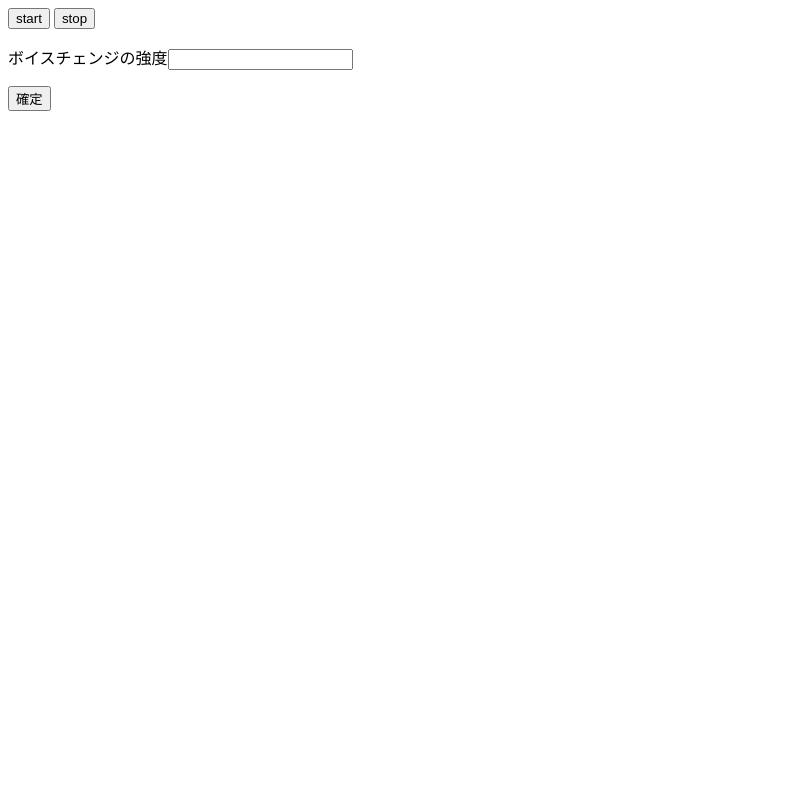
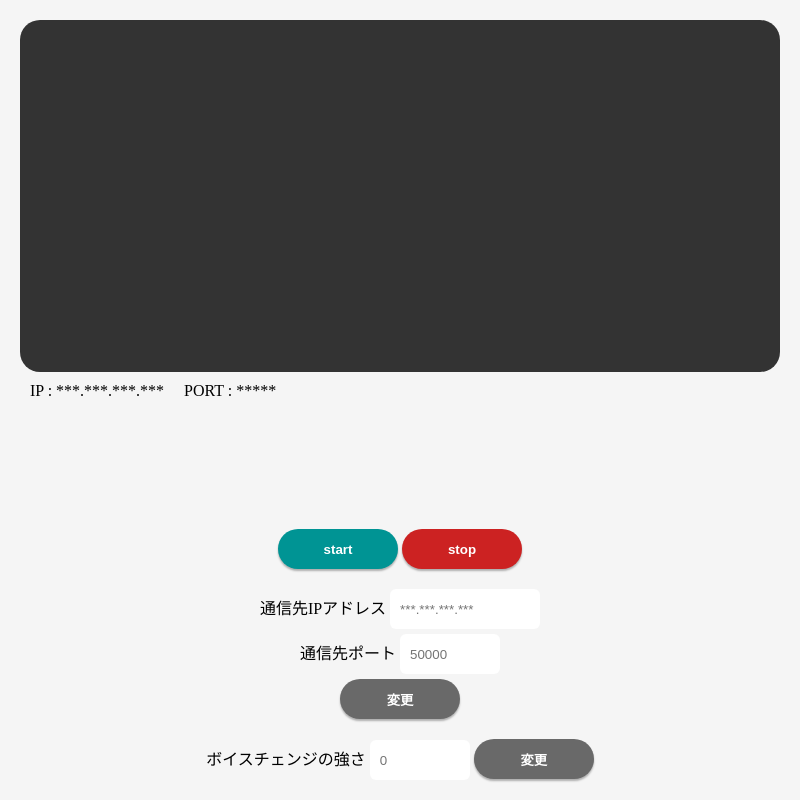
Before and after one commit to iuhisa/eeic_exp_i_demo_gui, an Electron app: page index.html in a window 800 px wide. Drawn offline with Linux system fonts and the light colour scheme.

Commit message:
Update design

```diff
--- a/css/main.css
+++ b/css/main.css
@@ -0,0 +1,112 @@
+* {
+    margin: 0;
+    padding: 0;
+    border: 0;
+    outline: 0;
+    box-sizing: border-box;
+}
+
+html, body {
+    height: 100%;
+}
+
+body {
+    background-color: whitesmoke;
+}
+
+button {
+    border-radius: 20px;
+    box-shadow: 0px 2px 2px rgba(0, 0, 0, 0.29);
+    color: white;
+    font-weight: bold;
+    height: 40px;
+    width: 120px;
+}
+
+input[type='number'] {
+    border-radius: 6px;
+    height: 40px;
+    width: 100px;
+    padding: 0 10px 0 10px;
+}
+
+input[type='text'] {
+    border-radius: 6px;
+    height: 40px;
+    width: 150px;
+    padding: 0 10px 0 10px;
+}
+
+button:active {
+    box-shadow: none;
+    transform: translateY(2px);
+}
+
+#dst-info {
+    margin: 10px;
+}
+
+#dst-info span:nth-child(2) {
+    margin-left: 20px;
+}
+
+#button-start {
+    background-color: rgb(0, 148, 148);
+}
+
+#button-start:hover {
+    background-color:teal;
+}
+
+#button-stop {
+    background-color: rgb(204, 34, 34);
+}
+
+#button-stop:hover {
+    background-color: firebrick;
+}
+
+.button-change {
+    background-color: rgb(122, 120, 120);
+}
+
+.button-change {
+    background-color: dimgray;
+}
+
+#output-area {
+    height: 60%;
+    padding: 20px;
+}
+
+#std_output-area {
+    background-color: #333333;
+    border-radius: 20px;
+    color: white;
+    height: 80%;
+    width: 100%;
+}
+
+#setting-area {
+    display: flex;
+    flex-flow: column;
+    height: 40%;
+    justify-content: end;
+    row-gap: 20px;
+    padding: 20px;
+}
+
+#start_stop-area {
+    text-align: center;
+}
+
+#dst_info-area {
+    align-items: center;
+    display: flex;
+    flex-flow: column;
+    row-gap: 5px;
+}
+
+#voice_change-area {
+    text-align: center;
+}
--- a/index.html
+++ b/index.html
@@ -4,15 +4,39 @@
         <meta charset="UTF-8">
         <!-- https://developer.mozilla.org/en-US/docs/Web/HTTP/CSP -->
         <meta http-equiv="Content-Security-Policy" content="default-src 'self'; script-src 'self'">
-    <link rel="stylesheet" type="text/css" href="./css/top.css">
+        <link rel="stylesheet" type="text/css" href="./css/main.css">
         <script src="https://ajax.googleapis.com/ajax/libs/jquery/3.3.1/jquery.min.js"></script>
         <script src="./js/functions.js"></script>
         <title>NightCode</title>
     </head>
     <body>
+        <div id="output-area">
+            <div id="std_output-area"></div>
+            <p id="dst-info"><span>IP : ***.***.***.***</span><span>PORT : *****</span></p>
+        </div>
+        <div id="setting-area">
+            <div id="start_stop-area">
                 <button id="button-start">start</button>
                 <button id="button-stop">stop</button>
-      <p>ボイスチェンジの強度<input id="input-strength-voice_change"/></p>
-      <button id="button-voice_change">確定</button>
+            </div>
+            <div id="dst_info-area">
+                <p>
+                    <label for="input-dst_ip">通信先IPアドレス</label>
+                    <input id="input-dst_ip" type="text" placeholder="***.***.***.***"/>
+                </p>
+                <p>
+                    <label for="input-dst_port">通信先ポート</label>
+                    <input id="input-dst_port" type="number" placeholder="50000"/>
+                </p>
+                <button class="button-change" id="button-dst_info">変更</button>
+            </div>
+            <div id="voice_change-area">
+                <p>
+                    <label for="input-strength-voice_change">ボイスチェンジの強さ</label>
+                    <input id="input-strength-voice_change" type="number" min="0" max="50" placeholder="0"/>
+                    <button class="button-change" id="button-voice_change">変更</button>
+                </p>
+            </div>
+        </div>
     </body>
 </html>
```
Lines whose indentation alone changed are shown as unchanged.
